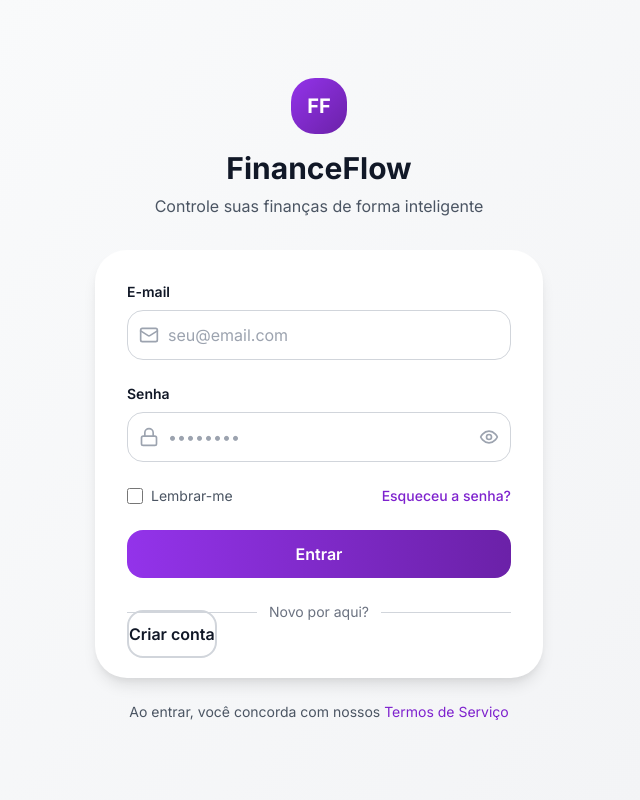
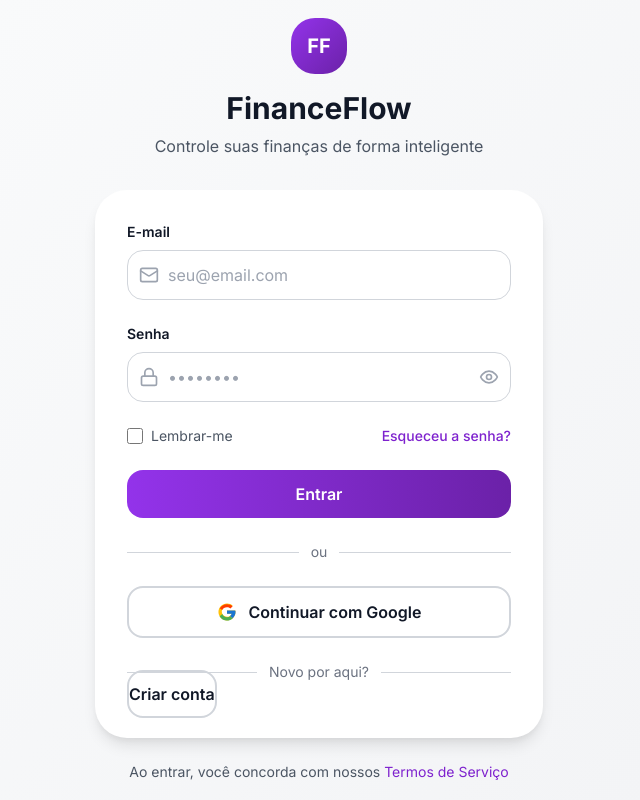
Before and after one commit to jailtonsaopaulosp15-pixel/financeflow, a React (Vite) app: page /login in a window 1280 px wide. Shown: the whole page, without its empty margins (321-961 px from the left). Built offline with nearby package versions, Linux system fonts and the light colour scheme; no server answers.

Commit message:
Adiciona login com Google

```diff
--- a/src/hooks/useAuth.ts
+++ b/src/hooks/useAuth.ts
@@ -3,6 +3,8 @@ import { useNavigate } from 'react-router-dom'
 import {
   signInWithEmailAndPassword,
   createUserWithEmailAndPassword,
+  signInWithPopup,
+  GoogleAuthProvider,
   signOut,
   sendPasswordResetEmail,
   onAuthStateChanged,
@@ -103,6 +105,42 @@ export const useAuth = () => {
     }
   }
 
+  const loginWithGoogle = async () => {
+    try {
+      setError(null)
+      const provider = new GoogleAuthProvider()
+      const result = await signInWithPopup(auth, provider)
+
+      const userRef = doc(db, 'users', result.user.uid)
+      const userData = await getDoc(userRef)
+
+      if (!userData.exists()) {
+        // Primeiro login com Google: cria o documento do usuário e categorias padrão
+        await setDoc(userRef, {
+          email: result.user.email,
+          displayName: result.user.displayName || '',
+          photoURL: result.user.photoURL || null,
+          createdAt: new Date(),
+          lastLogin: new Date()
+        })
+        await createDefaultCategories(result.user.uid)
+      } else {
+        await setDoc(userRef, { lastLogin: new Date() }, { merge: true })
+      }
+
+      navigate('/dashboard')
+      return result.user
+    } catch (err: any) {
+      // Usuário fechou o popup — não é um erro real, não precisa exibir mensagem
+      if (err?.code === 'auth/popup-closed-by-user' || err?.code === 'auth/cancelled-popup-request') {
+        return
+      }
+      const errorMessage = getAuthErrorMessage(err)
+      setError(errorMessage)
+      throw err
+    }
+  }
+
   const logout = async () => {
     try {
       setError(null)
@@ -150,6 +188,7 @@ export const useAuth = () => {
     error,
     signup,
     login,
+    loginWithGoogle,
     logout,
     resetPassword,
     updateUserName,
@@ -171,6 +210,8 @@ const getAuthErrorMessage = (error: any): string => {
     'auth/wrong-password': 'Senha incorreta',
     'auth/invalid-credential': 'Credenciais inválidas',
     'auth/too-many-requests': 'Muitas tentativas de login. Tente novamente mais tarde',
+    'auth/popup-blocked': 'O popup de login foi bloqueado pelo navegador. Permita popups e tente novamente',
+    'auth/account-exists-with-different-credential': 'Já existe uma conta com este e-mail usando outro método de login',
   }
 
   return errorMessages[errorCode] || 'Erro ao processar requisição'
--- a/src/pages/LoginPage.tsx
+++ b/src/pages/LoginPage.tsx
@@ -10,7 +10,8 @@ export const LoginPage = () => {
   const [showPassword, setShowPassword] = useState(false)
   const [loading, setLoading] = useState(false)
   const [localError, setLocalError] = useState<string | null>(null)
-  const { user, error: authError, login } = useAuth()
+  const [googleLoading, setGoogleLoading] = useState(false)
+  const { user, error: authError, login, loginWithGoogle } = useAuth()
   const { addNotification } = useAppStore()
 
   if (user) {
@@ -41,6 +42,21 @@ export const LoginPage = () => {
       addNotification('error', errorMessage)
     } finally {
       setLoading(false)
+    }
+  }
+
+  const handleGoogleLogin = async () => {
+    setGoogleLoading(true)
+    setLocalError(null)
+    try {
+      const result = await loginWithGoogle()
+      if (result) addNotification('success', 'Login realizado com sucesso!')
+    } catch (err) {
+      const errorMessage = authError || 'Erro ao entrar com Google'
+      setLocalError(errorMessage)
+      addNotification('error', errorMessage)
+    } finally {
+      setGoogleLoading(false)
     }
   }
 
@@ -159,6 +175,33 @@ export const LoginPage = () => {
           {/* Divider */}
           <div className="flex items-center gap-3">
             <div className="flex-1 h-px bg-gray-300 dark:bg-gray-600"></div>
+            <span className="text-sm text-gray-500 dark:text-gray-400">ou</span>
+            <div className="flex-1 h-px bg-gray-300 dark:bg-gray-600"></div>
+          </div>
+
+          {/* Google Sign-In */}
+          <button
+            type="button"
+            onClick={handleGoogleLogin}
+            disabled={googleLoading}
+            className="w-full py-3 border-2 border-gray-300 dark:border-gray-600 text-gray-900 dark:text-white font-semibold rounded-lg hover:bg-gray-50 dark:hover:bg-gray-700 transition-colors flex items-center justify-center gap-3 disabled:opacity-60"
+          >
+            {googleLoading ? (
+              <Loader size={20} className="animate-spin" />
+            ) : (
+              <svg width="20" height="20" viewBox="0 0 48 48">
+                <path fill="#FFC107" d="M43.6 20.5h-1.9V20.5H24v7.5h11.3c-1.6 4.5-5.9 7.5-11.3 7.5-6.9 0-12.5-5.6-12.5-12.5S17.1 10.5 24 10.5c3.2 0 6.1 1.2 8.3 3.2l5.3-5.3C34.4 5.4 29.5 3.5 24 3.5 12.7 3.5 3.5 12.7 3.5 24S12.7 44.5 24 44.5 44.5 35.3 44.5 24c0-1.2-.1-2.4-.3-3.5z"/>
+                <path fill="#FF3D00" d="M6.3 14.7l6.2 4.5C14 15.1 18.6 12.5 24 12.5c3.2 0 6.1 1.2 8.3 3.2l5.3-5.3C34.4 7.4 29.5 5.5 24 5.5c-7.6 0-14.1 4.3-17.7 10.6z"/>
+                <path fill="#4CAF50" d="M24 44.5c5.4 0 10.2-1.8 13.9-4.9l-6.4-5.4c-2 1.4-4.6 2.3-7.5 2.3-5.4 0-9.7-3-11.3-7.5l-6.4 4.9C9.9 40.2 16.4 44.5 24 44.5z"/>
+                <path fill="#1976D2" d="M43.6 20.5H24v7.5h11.3c-.8 2.2-2.2 4.1-4.1 5.4l6.4 5.4C41.4 35.6 44.5 30.3 44.5 24c0-1.2-.1-2.4-.9-3.5z"/>
+              </svg>
+            )}
+            {googleLoading ? 'Entrando...' : 'Continuar com Google'}
+          </button>
+
+          {/* Divider */}
+          <div className="flex items-center gap-3">
+            <div className="flex-1 h-px bg-gray-300 dark:bg-gray-600"></div>
             <span className="text-sm text-gray-500 dark:text-gray-400">Novo por aqui?</span>
             <div className="flex-1 h-px bg-gray-300 dark:bg-gray-600"></div>
           </div>
--- a/src/pages/SignupPage.tsx
+++ b/src/pages/SignupPage.tsx
@@ -14,7 +14,8 @@ export const SignupPage = () => {
   const [loading, setLoading] = useState(false)
   const [localError, setLocalError] = useState<string | null>(null)
   const [agreedToTerms, setAgreedToTerms] = useState(false)
-  const { user, error: authError, signup } = useAuth()
+  const [googleLoading, setGoogleLoading] = useState(false)
+  const { user, error: authError, signup, loginWithGoogle } = useAuth()
   const { addNotification } = useAppStore()
 
   if (user) {
@@ -63,6 +64,21 @@ export const SignupPage = () => {
     }
 
     return true
+  }
+
+  const handleGoogleSignup = async () => {
+    setGoogleLoading(true)
+    setLocalError(null)
+    try {
+      const result = await loginWithGoogle()
+      if (result) addNotification('success', 'Conta criada com sucesso!')
+    } catch (err) {
+      const errorMessage = authError || 'Erro ao entrar com Google'
+      setLocalError(errorMessage)
+      addNotification('error', errorMessage)
+    } finally {
+      setGoogleLoading(false)
+    }
   }
 
   const handleSubmit = async (e: React.FormEvent) => {
@@ -245,6 +261,33 @@ export const SignupPage = () => {
           {/* Divider */}
           <div className="flex items-center gap-3">
             <div className="flex-1 h-px bg-gray-300 dark:bg-gray-600"></div>
+            <span className="text-sm text-gray-500 dark:text-gray-400">ou</span>
+            <div className="flex-1 h-px bg-gray-300 dark:bg-gray-600"></div>
+          </div>
+
+          {/* Google Sign-Up */}
+          <button
+            type="button"
+            onClick={handleGoogleSignup}
+            disabled={googleLoading}
+            className="w-full py-3 border-2 border-gray-300 dark:border-gray-600 text-gray-900 dark:text-white font-semibold rounded-lg hover:bg-gray-50 dark:hover:bg-gray-700 transition-colors flex items-center justify-center gap-3 disabled:opacity-60"
+          >
+            {googleLoading ? (
+              <Loader size={20} className="animate-spin" />
+            ) : (
+              <svg width="20" height="20" viewBox="0 0 48 48">
+                <path fill="#FFC107" d="M43.6 20.5h-1.9V20.5H24v7.5h11.3c-1.6 4.5-5.9 7.5-11.3 7.5-6.9 0-12.5-5.6-12.5-12.5S17.1 10.5 24 10.5c3.2 0 6.1 1.2 8.3 3.2l5.3-5.3C34.4 5.4 29.5 3.5 24 3.5 12.7 3.5 3.5 12.7 3.5 24S12.7 44.5 24 44.5 44.5 35.3 44.5 24c0-1.2-.1-2.4-.3-3.5z"/>
+                <path fill="#FF3D00" d="M6.3 14.7l6.2 4.5C14 15.1 18.6 12.5 24 12.5c3.2 0 6.1 1.2 8.3 3.2l5.3-5.3C34.4 7.4 29.5 5.5 24 5.5c-7.6 0-14.1 4.3-17.7 10.6z"/>
+                <path fill="#4CAF50" d="M24 44.5c5.4 0 10.2-1.8 13.9-4.9l-6.4-5.4c-2 1.4-4.6 2.3-7.5 2.3-5.4 0-9.7-3-11.3-7.5l-6.4 4.9C9.9 40.2 16.4 44.5 24 44.5z"/>
+                <path fill="#1976D2" d="M43.6 20.5H24v7.5h11.3c-.8 2.2-2.2 4.1-4.1 5.4l6.4 5.4C41.4 35.6 44.5 30.3 44.5 24c0-1.2-.1-2.4-.9-3.5z"/>
+              </svg>
+            )}
+            {googleLoading ? 'Criando conta...' : 'Continuar com Google'}
+          </button>
+
+          {/* Divider */}
+          <div className="flex items-center gap-3">
+            <div className="flex-1 h-px bg-gray-300 dark:bg-gray-600"></div>
             <span className="text-sm text-gray-500 dark:text-gray-400">Já tem conta?</span>
             <div className="flex-1 h-px bg-gray-300 dark:bg-gray-600"></div>
           </div>
```
